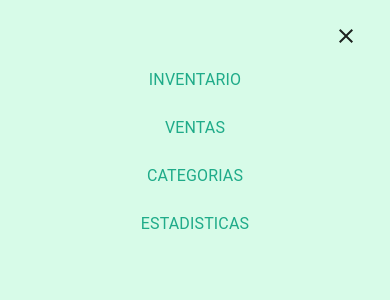
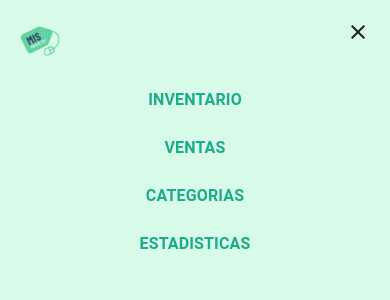
Before and after one commit to brianmunioz/sistema_erp_react_mui, a React (Vite) app: page /productos in a window 390 px wide. Both pictures are taken after a click on the button 24 px from the left and 28 px from the top of the page. Shown: the top 300 px of the page. Built offline with nearby package versions, Linux system fonts and the light colour scheme.

Commit message:
CAMBIOS: rediseño del navbar mobile

```diff
--- a/src/components/mobileNav/MobileNav.jsx
+++ b/src/components/mobileNav/MobileNav.jsx
@@ -54,10 +54,17 @@ const MobileNav = () => {
         onClose={toggleDrawer(false)}
         sx={{ '& .MuiDrawer-paper': { width: '100%', background: Colors.cuaternary.main} }}
       >
+         <Stack justifyContent={"space-between"} direction="row" style={{width: "100%",paddingTop: "20px"}} key={'equis'}   >
+        <Box
+            component="img"
+            sx={{ width: 40, height: 40, marginLeft: "20px" }}
+            src="/logo.png"
+            alt="erp"
+          />
+            <CloseIcon style={{cursor: "pointer", marginRight: "20px"}} onClick={toggleDrawer(false)}/>
+            </Stack>
         <List sx={{ padding: 2 }}>
-        <ListItem  key={'equis'}  sx={{cursor: "pointer", width: "100%", display: "flex",justifyContent: "flex-end"}} >
-            <CloseIcon onClick={toggleDrawer(false)}/>
-            </ListItem>
+
           {menuItems.map((text, index) => (
             <ListItem button key={index} onClick={()=>{
 
@@ -74,7 +81,7 @@ const MobileNav = () => {
                 setDrawerOpen(false)
 
                 }}>
-              <ListItemText primary={text}   sx={{fontWeight: 800, color: Colors.primary.main, textTransform: 'uppercase',
+              <ListItemText primary={text}   sx={{'& .MuiListItemText-primary': { fontWeight: 600}, color: Colors.primary.main, textTransform: 'uppercase',
                 textAlign: "center"
               }} />
             </ListItem>
```
